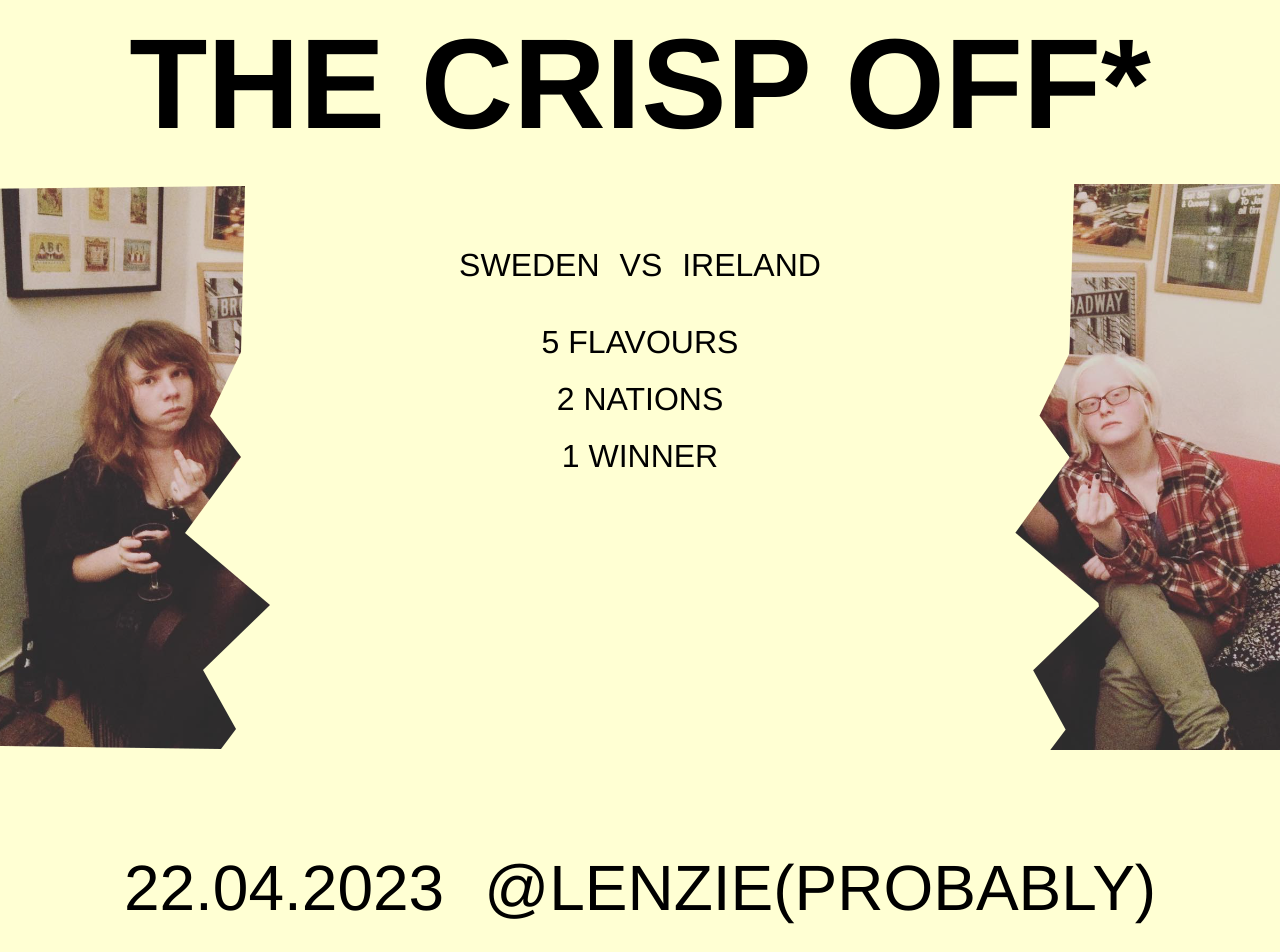
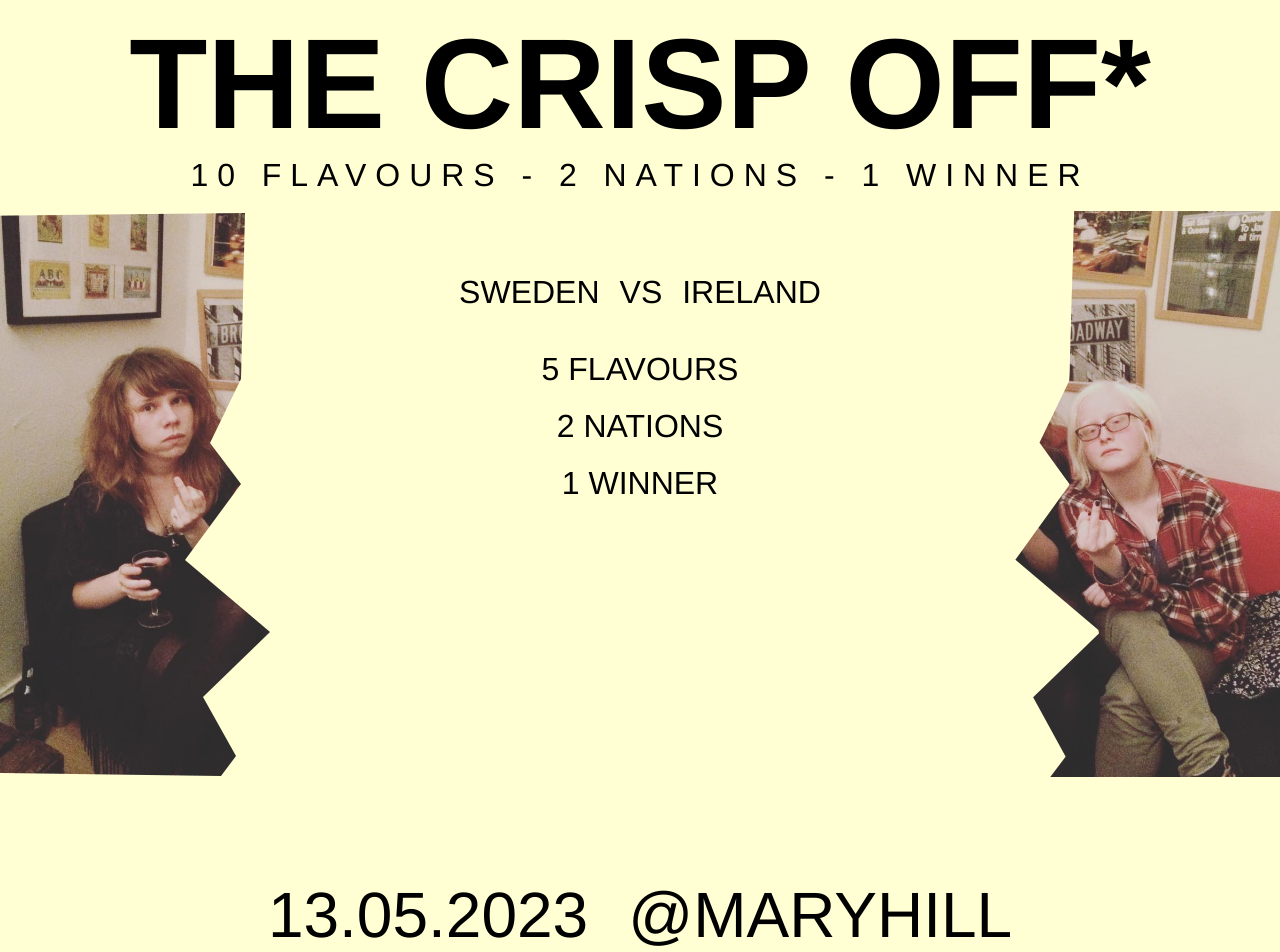
Before and after one commit to hashedSelkie/crisp, an Angular app in the folder crisp/: page /home in a window 1280 px wide. Shown: the top 952 px of the page. Built offline with nearby package versions, Linux system fonts and the light colour scheme.

Commit message:
add header text and updated info

```diff
--- a/crisp/src/app/footer/footer.component.html
+++ b/crisp/src/app/footer/footer.component.html
@@ -1,5 +1,5 @@
 <div class="wrapper">
-  <p>22.04.2023</p>
-  <p>@Lenzie(probably)</p>
+  <p>13.05.2023</p>
+  <p>@Maryhill</p>
 </div>
 <p id="footnote">*Not exclusively potato based</p>
--- a/crisp/src/app/menu/menu.component.html
+++ b/crisp/src/app/menu/menu.component.html
@@ -1 +1,2 @@
 <h1>The Crisp Off*</h1>
+<p>10 FLAVOURS - 2 NATIONS - 1 WINNER</p>
--- a/crisp/src/app/menu/menu.component.scss
+++ b/crisp/src/app/menu/menu.component.scss
@@ -2,5 +2,11 @@ h1 {
   text-align: center;
   text-transform: uppercase;
   font-size: 10vw;
-  margin: 10px 0;
+  margin: 10px 0 0;
 }
+p {
+  margin: 0;
+  text-align: center;
+  font-size: 2.5vw;
+  letter-spacing: 0.7vw;
+}
```
